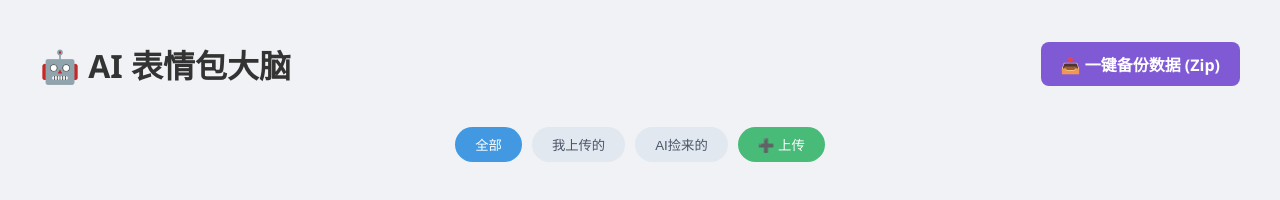
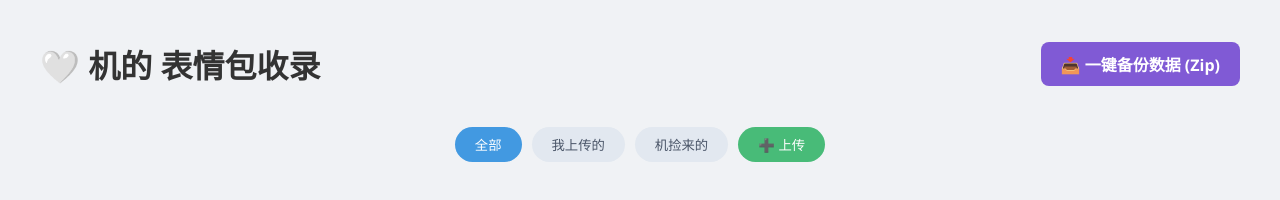
Before and after one commit to IvvvvyR/vvastrbot_plugin_meme_master, a plain HTML site: page index.html in a window 1280 px wide. Drawn offline with Linux system fonts and the light colour scheme.

Commit message:
Update index.html

```diff
--- a/index.html
+++ b/index.html
@@ -3,7 +3,7 @@
 <head>
     <meta charset="UTF-8">
     <meta name="viewport" content="width=device-width, initial-scale=1.0">
-    <title>AI 表情包大脑</title>
+    <title>机的 表情包收录</title>
     <style>
         body { font-family: 'Segoe UI', system-ui, sans-serif; background: #f0f2f5; padding: 20px; max-width: 1200px; margin: 0 auto; color: #333; }
         h1 { text-align: center; margin-bottom: 20px; }
@@ -31,14 +31,14 @@
 </head>
 <body>
     <div class="header-actions">
-        <h1>🤖 AI 表情包大脑</h1>
+        <h1>🤍 机的 表情包收录</h1>
         <a href="/backup" class="backup-btn" target="_blank">📥 一键备份数据 (Zip)</a>
     </div>
 
     <div class="controls">
         <button class="filter-btn active" onclick="setFilter('all')">全部</button>
         <button class="filter-btn" onclick="setFilter('manual')">我上传的</button>
-        <button class="filter-btn" onclick="setFilter('auto')">AI捡来的</button>
+        <button class="filter-btn" onclick="setFilter('auto')">机捡来的</button>
         <button class="filter-btn" onclick="toggleUpload()" style="background:#48bb78; color:white">➕ 上传</button>
     </div>
 
```
